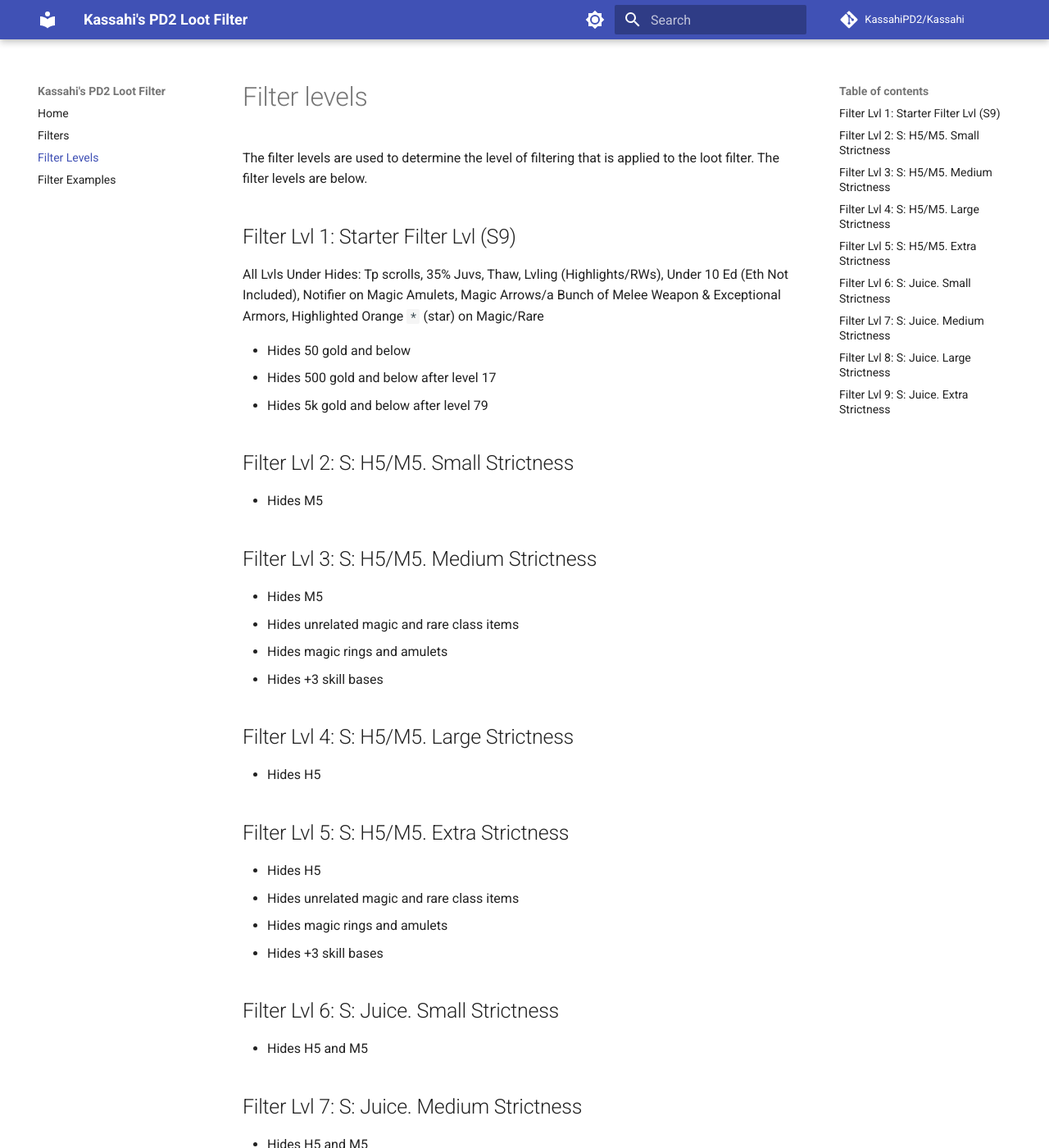
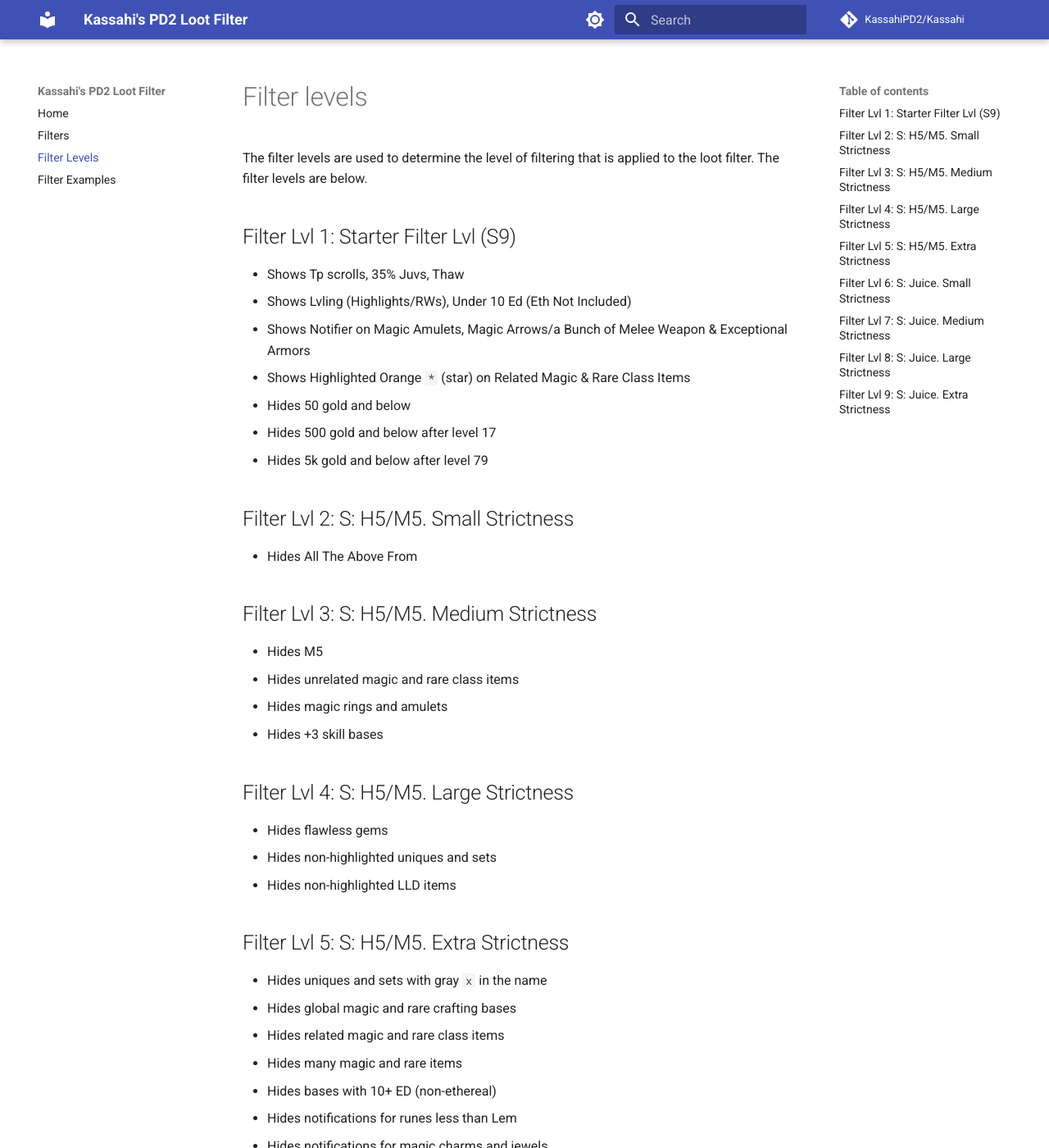
Before and after one commit to KassahiPD2/Kassahi, an MkDocs documentation site: the page built from docs/filter-levels.md, in a window 1280 px wide and 1400 px high. Shown: the whole window at 82% size. Built offline with MkDocs 1.6.1 and Material for MkDocs 9.7.7, drawn with Linux system fonts in a browser that asks for light colours; comment, search, counter and statistics services are not loaded; some of the changed text lies outside the part shown.

Commit message:
Update filter-levels.md

```diff
--- a/docs/filter-levels.md
+++ b/docs/filter-levels.md
@@ -4,7 +4,10 @@ The filter levels are used to determine the level of filtering that is applied t
 
 ## Filter Lvl 1: Starter Filter Lvl (S9)
 
-All Lvls Under Hides: Tp scrolls, 35% Juvs, Thaw, Lvling (Highlights/RWs), Under 10 Ed (Eth Not Included), Notifier on Magic Amulets, Magic Arrows/a Bunch of Melee Weapon & Exceptional Armors, Highlighted Orange `*` (star) on Magic/Rare
+-   Shows Tp scrolls, 35% Juvs, Thaw
+-   Shows Lvling (Highlights/RWs), Under 10 Ed (Eth Not Included)
+-   Shows Notifier on Magic Amulets, Magic Arrows/a Bunch of Melee Weapon & Exceptional Armors
+-   Shows Highlighted Orange `*` (star) on Related Magic & Rare Class Items
 
 -   Hides 50 gold and below
 -   Hides 500 gold and below after level 17
@@ -12,7 +15,7 @@ All Lvls Under Hides: Tp scrolls, 35% Juvs, Thaw, Lvling (Highlights/RWs), Under
 
 ## Filter Lvl 2: S: H5/M5. Small Strictness
 
--   Hides M5
+-   Hides All The Above From
 
 ## Filter Lvl 3: S: H5/M5. Medium Strictness
 
@@ -23,14 +26,20 @@ All Lvls Under Hides: Tp scrolls, 35% Juvs, Thaw, Lvling (Highlights/RWs), Under
 
 ## Filter Lvl 4: S: H5/M5. Large Strictness
 
--   Hides H5
+-   Hides flawless gems
+-   Hides non-highlighted uniques and sets
+-   Hides non-highlighted LLD items
 
 ## Filter Lvl 5: S: H5/M5. Extra Strictness
 
--   Hides H5
--   Hides unrelated magic and rare class items
--   Hides magic rings and amulets
--   Hides +3 skill bases
+-   Hides uniques and sets with gray `x` in the name
+-   Hides global magic and rare crafting bases
+-   Hides related magic and rare class items
+-   Hides many magic and rare items
+-   Hides bases with 10+ ED (non-ethereal)
+-   Hides notifications for runes less than Lem
+-   Hides notifications for magic charms and jewels
+-   Hides all magic circlets
 
 ## Filter Lvl 6: S: Juice. Small Strictness
 
@@ -38,7 +47,6 @@ All Lvls Under Hides: Tp scrolls, 35% Juvs, Thaw, Lvling (Highlights/RWs), Under
 
 ## Filter Lvl 7: S: Juice. Medium Strictness
 
--   Hides H5 and M5
 -   Hides unrelated magic and rare class items
 -   Hides magic rings and amulets
 -   Hides +3 skill bases
```
